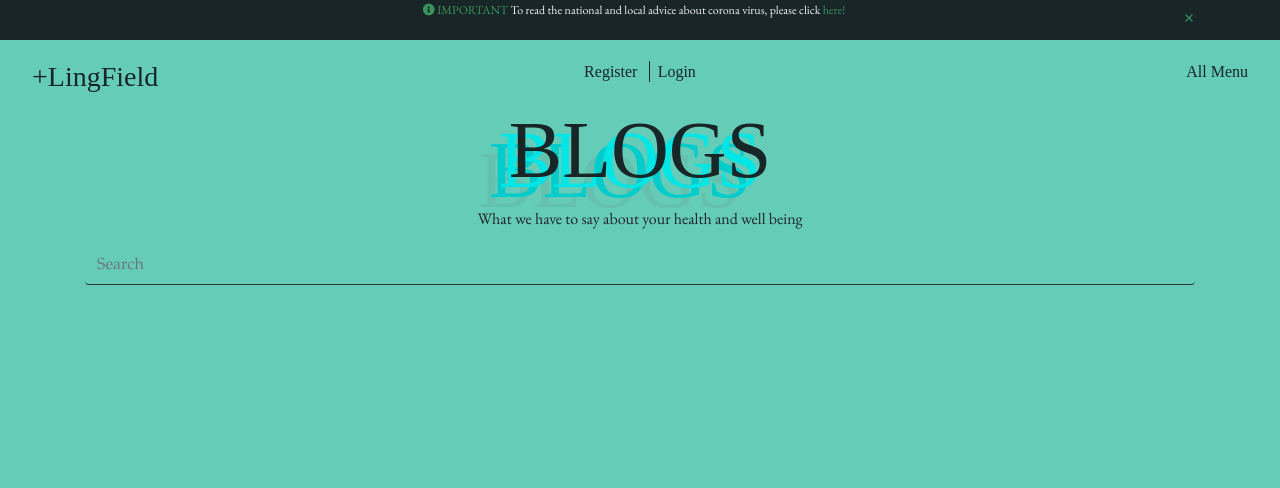
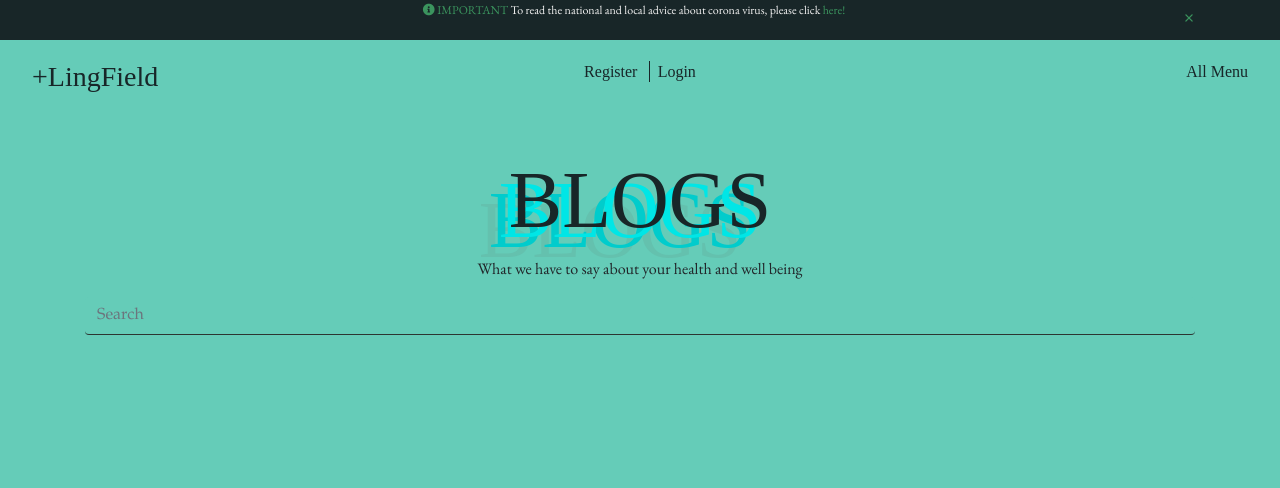
Before and after one commit to eoadeka/lingfield-pharmacy-with-django, a Django app: page /blog/blog_list/ in a window 1280 px wide. Shown: the top 488 px of the page. Run offline with Django 3.2, Linux system fonts and the light colour scheme; some libraries are stand-ins or nearby versions; some web fonts are replaced.

Commit message:
Final Commit

```diff
--- a/lingfield/static/css/main.css
+++ b/lingfield/static/css/main.css
@@ -428,6 +428,7 @@ main div.container-2 {
 }
 
 .each-page-header {
+  padding-top: 50px;
   color: #182628;
   text-shadow: -10px 10px 0px #00e6e6,
  -20px 20px 0px #01cccc,
--- a/lingfield/static/css/main.scss
+++ b/lingfield/static/css/main.scss
@@ -9,14 +9,7 @@ body {
   font-family: 'EB Garamond';
   height: 100%;
   background-color: #65CCB8;
-
-// #182628
-
-
 }
-// span a.cart-icon:hover {
-//   content: "Dashboard";
-// }
 
 .dashboard-sub-header {
 
@@ -272,15 +265,11 @@ span div.navigate nav::-webkit-scrollbar-thumb:hover {
 span div.navigate ul li{
   list-style: none;
   font-size: 1vw;
-  // overflow: hidden;
+}
 
-
-
-}
 div.navigate ul li a {
   text-decoration: none;
   color: #F2F2F2;
-
 }
 
 div.navigate ul li a:hover, .active{
@@ -298,23 +287,9 @@ div.navigate ul li a:hover, .active{
 
 // ------------------   MAIN CONTENT BODY -----------------------------------/
 // ---------------------------  WRAPPER -----------------------------------/
-// main div.container{
-//     padding: 1em;
-// }
-
 main div.container-2{
   padding: 3em;
 }
-
-// .home-page-images{
-//   background-image: url('../static/images/_____simplelife.m-___CEoV9j-A-Rr___-.jpg');
-//   // background-position: center center;
-//   background-repeat: repeat;
-//   // background-size: contain;
-//   height: auto;
-//   position: relative;
-//   width: 100%;
-// }
 
 main div.container h1.welcome{
   // font-size: 80px;
@@ -391,30 +366,9 @@ main div.container h1.welcome span{
 }
 }
 
-
-// @media (max-width: 350px){
-// .home-page-header span{
-//   font-size: 100px;
-// }
-// }
-
-// @media (min-width: 900px){
-// .home-page-header span{
-//   font-size: 120px;
-// }
-// }
-
-
 main div.container-2{
   display: flex;
 }
-
-// .pres-button {
-//   position: absolute;
-//   top: 60%;
-//   left: 50%;
-//   transform: translate(-50%, -50%);
-// }
 
 .pres-button a {
   font-family: Arial, Helvetica, sans-serif;
@@ -435,7 +389,6 @@ main div.container-2{
 }
 
 .index-page-text {
-  // background-image: url("..static/images/pharmacy/Pharmacist/3725269.jpg") fixed no-repeat;
   text-shadow: 0px 15px 5px rgba(0,0,0,0.1),
                  10px 20px 5px rgba(0,0,0,0.05),
                  -10px 20px 5px rgba(0,0,0,0.05);
@@ -466,11 +419,8 @@ main div.container-2{
   }
 .index-page-img{
   z-index: 999;
-  // position: absolute;
   width: 90%;
   display: inline;
-  // clip-path: polygon(0 0, 100% 0, 100% 0, 0 0);
-  // clip-path: polygon(100% 0, 100% 80%, 0 80%, 0 23%);
 }
 
 @media (min-width : 200px) {
@@ -502,6 +452,7 @@ main div.container-2{
 // -------------------------    END OF WRAPPER  ---------------------------------------/
 
 .each-page-header{
+  padding-top: 50px;
   color: #182628;
   text-shadow: -10px 10px 0px #00e6e6,
                  -20px 20px 0px #01cccc,
@@ -662,27 +613,6 @@ div .news-months ul li a:hover{
   margin-top: 2%;
 }
 
-// .health-news-column {
-// float: left;
-// width: 100%;
-// padding: 5px;
-// }
-
-// /* Clear floats after the columns */
-// .health-news-row:after {
-// content: "";
-// display: table;
-// clear: both;
-// }
-
-
-// @media only screen and (max-width: 700px) {
-
-// .health-news-column {
-//    width: 100%;
-// }
-// }
-
 // ----------------------   ANIMATION   ---------------------/
 .loading-screen {
   position: relative;
@@ -721,8 +651,6 @@ box-shadow: 0px 60px 48px 0px rgba(0,0,0,0.2);
 #grid-group-img-head {
   display: inline-block;
   border-radius: 2px 60px 0px 0px;
-  // margin: 20px;
-  // border: 1px solid black;
   overflow: hidden;            /* clip the excess when child gets bigger than parent */
 }
 #grid-group-img-head img {
@@ -733,10 +661,7 @@ box-shadow: 0px 60px 48px 0px rgba(0,0,0,0.2);
   transform: scale(1.9) rotate(45deg);
   transform-origin: 50% 50%;
 }
-// .grid-group-img:hover{
-//   transform: scale(1.1) rotate(45deg);
 
-//   }
 .list-group-item {
   border: none;
   padding: 5px 20px;
@@ -792,45 +717,8 @@ box-shadow: 0px 60px 48px 0px rgba(0,0,0,0.2);
   margin-left: 5px;
 }
 
-// .shop-view ul li a{
-//     color: #3c4854;
-// }
-
-// .shop-view ul li a:hover{
-//     color: #0d1115;
-// }
-
 #theCategories {
-margin: auto;
-// z-index: 0;
-// transition: all 500ms ease;
-// -moz-transition: all 500ms ease;
-// -webkit-transition: all 500ms ease;
-// -ms-transition: all 500ms ease;
-// -o-transition: all 500ms ease;
-// z-index: 999;
-// opacity: 1;
-// visibility: visible;
-// -ms-animation-name: fadeInDownTwo;
-// -moz-animation-name: fadeInDownTwo;
-// -op-animation-name: fadeInDownTwo;
-// -webkit-animation-name: fadeInDownTwo;
-// animation-name: fadeInDown;
-// -ms-animation-duration: 500ms;
-// -moz-animation-duration: 500ms;
-// -op-animation-duration: 500ms;
-// -webkit-animation-duration: 500ms;
-// animation-duration: 500ms;
-// -ms-animation-timing-function: linear;
-// -moz-animation-timing-function: linear;
-// -op-animation-timing-function: linear;
-// -webkit-animation-timing-function: linear;
-// animation-timing-function: linear;
-// -ms-animation-iteration-count: 1;
-// -moz-animation-iteration-count: 1;
-// -op-animation-iteration-count: 1;
-// -webkit-animation-iteration-count: 1;
-// animation-iteration-count: 1;
+  margin: auto;
 }
 
 .why-text.full-width h4 {
@@ -1299,13 +1187,6 @@ content: " ";
 {
   clear: both;
 }
-
-
-
-
-// .testimonial-group {
-//   scrollbar-width: thin;
-// }
 /* The heart of the matter */
 .testimonial-group > .row {
   overflow-x: auto;
@@ -1325,6 +1206,3 @@ content: " ";
 
 /* Decorations */
 .col-xs-4 { color: #fff; font-size: 48px; padding-bottom: 20px; padding-top: 18px; }
-// .col-xs-4:nth-child(3n+1) { background: #c69; }
-// .col-xs-4:nth-child(3n+2) { background: #9c6; }
-// .col-xs-4:nth-child(3n+3) { background: #69c; }
```
Also changed, not shown: 1 other file.
